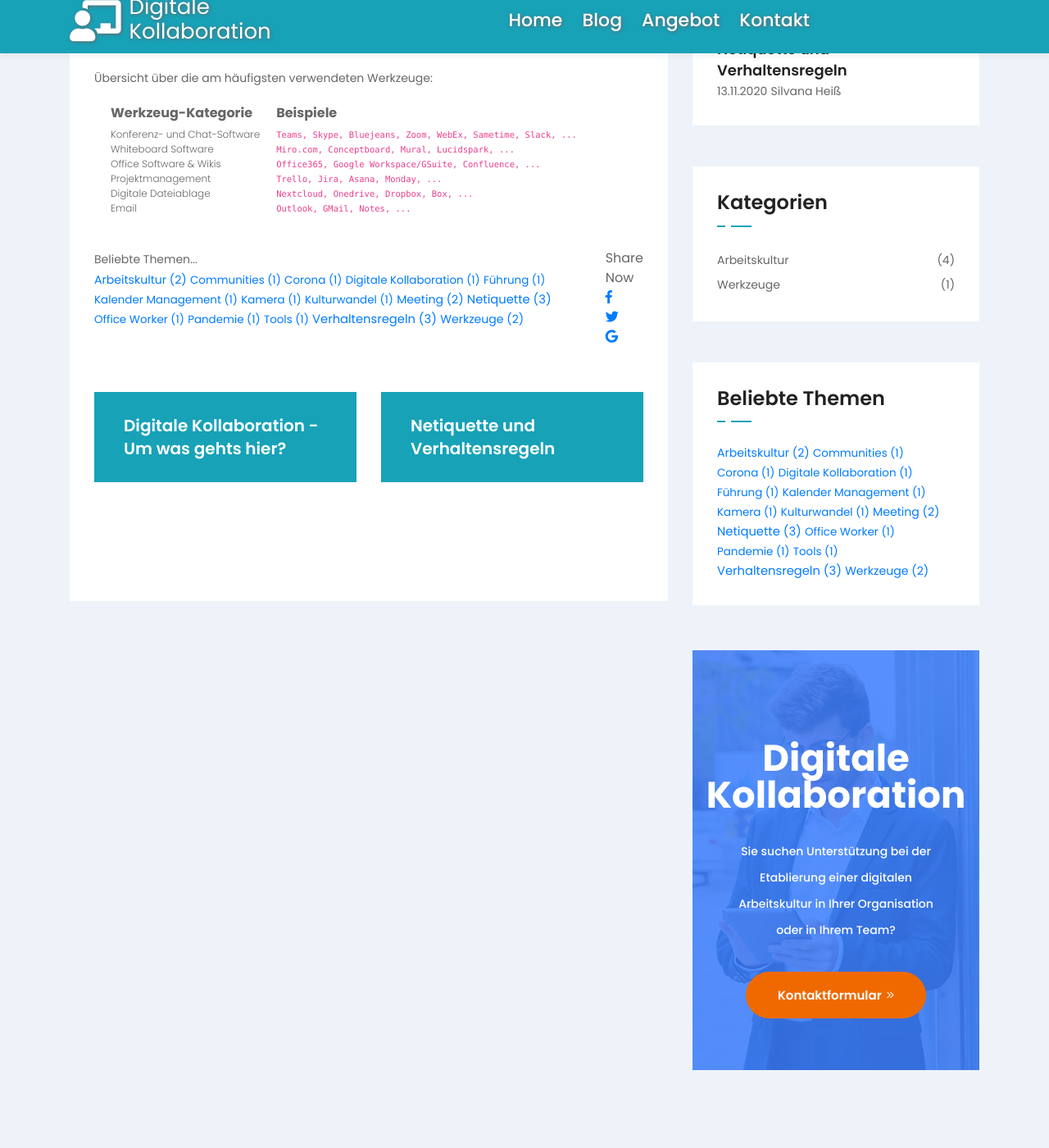
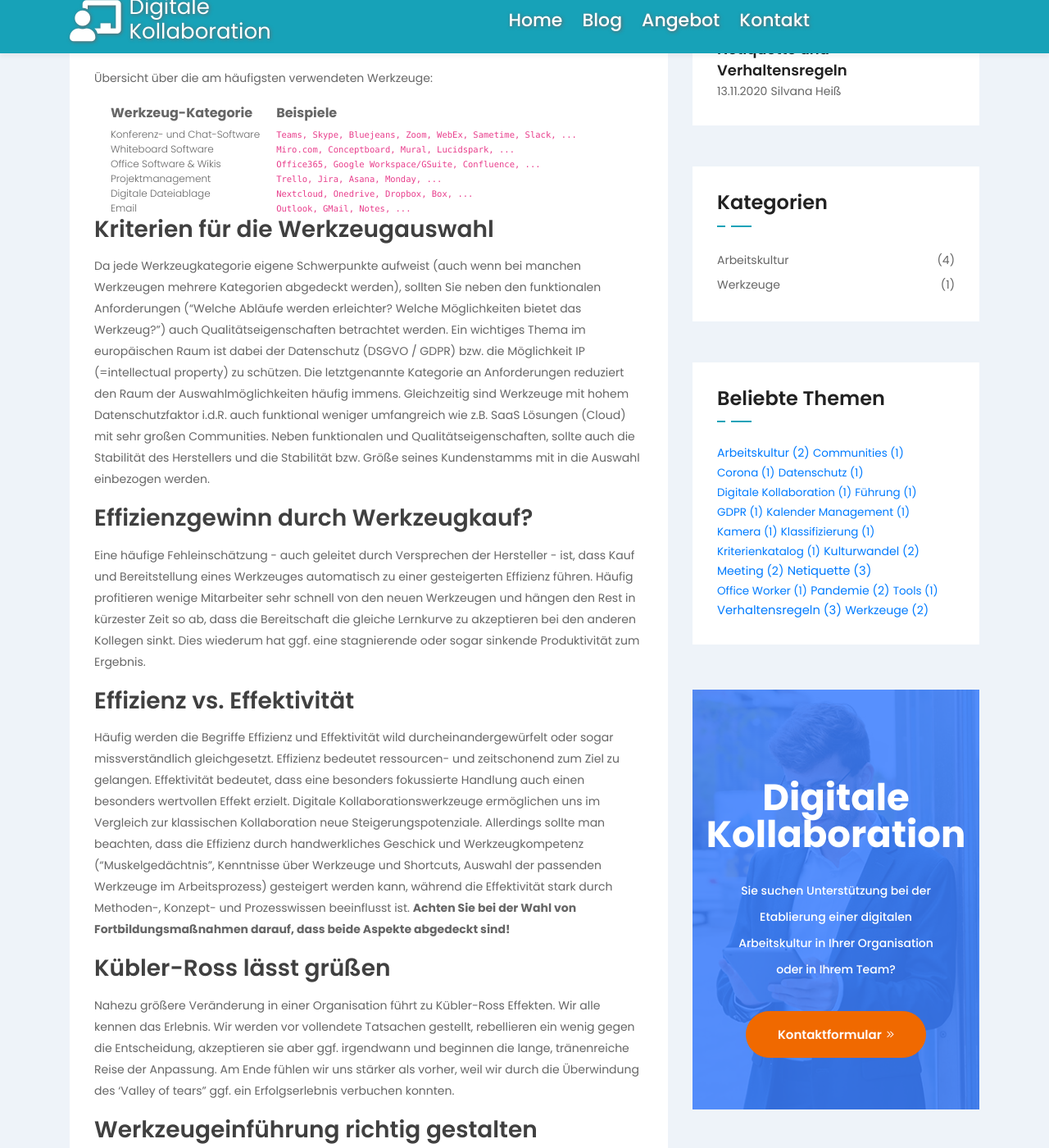
Before and after one commit to maehkster/maehkster.github.io, a Jekyll site: the page built from _posts/2020-11-12-auswahl-digitaler-kollaborationswerkzeuge.md, in a window 1280 px wide and 1400 px high, scrolled down 758 px. Shown: the whole window at 82% size. Built offline with Jekyll 4.4.1, drawn with Linux system fonts in a browser that asks for light colours; comment, search, counter and statistics services are not loaded; some of the changed text lies outside the part shown.

Commit message:
finishes post kollaborationswerkzeuge

```diff
--- a/_posts/2020-11-12-auswahl-digitaler-kollaborationswerkzeuge.md
+++ b/_posts/2020-11-12-auswahl-digitaler-kollaborationswerkzeuge.md
@@ -2,7 +2,7 @@
 layout: post
 title: "Die richtige Auswahl der Kollaborationswerkzeuge"
 date: 2020-11-12 20:37:13 +0600
-tags: Werkzeuge Tools Office-Worker
+tags: Werkzeuge Tools Office-Worker Pandemie Klassifizierung GDPR Datenschutz Kulturwandel Kriterienkatalog
 categories: [Werkzeuge]
 post_image: "/assets/images/project/project-1.jpg"
 header_image: "/assets/images/blog_header.jpg"
@@ -23,3 +23,24 @@
 | Projektmanagement | `Trello, Jira, Asana, Monday, ...` |
 | Digitale Dateiablage | `Nextcloud, Onedrive, Dropbox, Box, ...` |
 | Email | `Outlook, GMail, Notes, ...` |
+
+### Kriterien für die Werkzeugauswahl
+Da jede Werkzeugkategorie eigene Schwerpunkte aufweist (auch wenn bei manchen Werkzeugen mehrere Kategorien abgedeckt werden), sollten Sie neben den funktionalen Anforderungen ("Welche Abläufe werden erleichter? Welche Möglichkeiten bietet das Werkzeug?") auch Qualitätseigenschaften betrachtet werden. Ein wichtiges Thema im europäischen Raum ist dabei der Datenschutz (DSGVO / GDPR) bzw. die Möglichkeit IP (=intellectual property) zu schützen. Die letztgenannte Kategorie an Anforderungen reduziert den Raum der Auswahlmöglichkeiten häufig immens. Gleichzeitig sind Werkzeuge mit hohem Datenschutzfaktor i.d.R. auch funktional weniger umfangreich wie z.B. SaaS Lösungen (Cloud) mit sehr großen Communities. Neben funktionalen und Qualitätseigenschaften, sollte auch die Stabilität des Herstellers und die Stabilität bzw. Größe seines Kundenstamms mit in die Auswahl einbezogen werden.
+
+### Effizienzgewinn durch Werkzeugkauf?
+Eine häufige Fehleinschätzung - auch geleitet durch Versprechen der Hersteller - ist, dass Kauf und Bereitstellung eines Werkzeuges automatisch zu einer gesteigerten Effizienz führen.
+Häufig profitieren wenige Mitarbeiter sehr schnell von den neuen Werkzeugen und hängen den Rest in kürzester Zeit so ab, dass die Bereitschaft die gleiche Lernkurve zu akzeptieren bei den anderen Kollegen sinkt. Dies wiederum hat ggf. eine stagnierende oder sogar sinkende Produktivität zum Ergebnis.
+
+### Effizienz vs. Effektivität
+Häufig werden die Begriffe Effizienz und Effektivität wild durcheinandergewürfelt oder sogar missverständlich gleichgesetzt. Effizienz bedeutet ressourcen- und zeitschonend zum Ziel zu gelangen. Effektivität bedeutet, dass eine besonders fokussierte Handlung auch einen besonders wertvollen Effekt erzielt. Digitale Kollaborationswerkzeuge ermöglichen uns im Vergleich zur klassischen Kollaboration neue Steigerungspotenziale. Allerdings sollte man beachten, dass die Effizienz durch handwerkliches Geschick und Werkzeugkompetenz ("Muskelgedächtnis", Kenntnisse über Werkzeuge und Shortcuts, Auswahl der passenden Werkzeuge im Arbeitsprozess) gesteigert werden kann, während die Effektivität stark durch Methoden-, Konzept- und Prozesswissen beeinflusst ist. __Achten Sie bei der Wahl von Fortbildungsmaßnahmen darauf, dass beide Aspekte abgedeckt sind!__
+
+### Kübler-Ross lässt grüßen
+Nahezu größere Veränderung in einer Organisation führt zu Kübler-Ross Effekten. Wir alle kennen das Erlebnis. Wir werden vor vollendete Tatsachen gestellt, rebellieren ein wenig gegen die Entscheidung, akzeptieren sie aber ggf. irgendwann und beginnen die lange, tränenreiche Reise der Anpassung. Am Ende fühlen wir uns stärker als vorher, weil wir durch die Überwindung des 'Valley of tears" ggf. ein Erfolgserlebnis verbuchen konnten.
+
+### Werkzeugeinführung richtig gestalten
+Bei der Einführung von neuen Werkzeugen ändert sich maßgeblich auch die Arbeitsweise und ggf. sogar die Kultur in einer Organisation. Diese Phase sollte gezielt durchlaufen werden und mit entsprechenden Fortbildungsmaßnahmen, interne 'Communities of Practice' zum Wissensaustausch und ggf. der ein oder anderen kleinen "Marketingmaßnahme" unterstützt werden. Der Erfolg einer Einführung hängt am Ende auch stark von der Bereitschaft der Kollegen ab, sich gegenseitig zu motivieren und coachen.
+
+### Effizienz
+
+> __Fazit:__
+Die Auswahl der passenden Werkzeuge ist schwierig und von vielen Faktoren beeinflusst. Eine Verbesserung der Effizienz und Effektivität ist häufig der Grund für die Einführung von digitalen Kollaborationswerkzeugen. Erreicht werden diese Ziele nur durch ganzheitliche Sichtweisen auf die Arbeitsprozesse mit diesen Werkzeugen, statt durch reine Tool-Schulungen. Eine Einführung von Werkzeugen und neuen Arbeitsweisen ist i.d.R. mit Lernkurven und entsprechenden Effekten (Kübler-Ross Kurve) verbunden.
```
